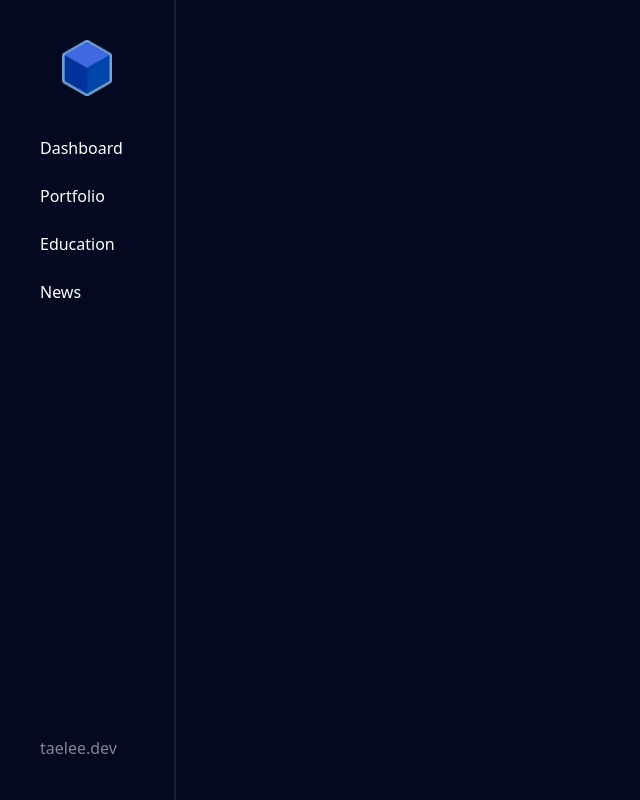
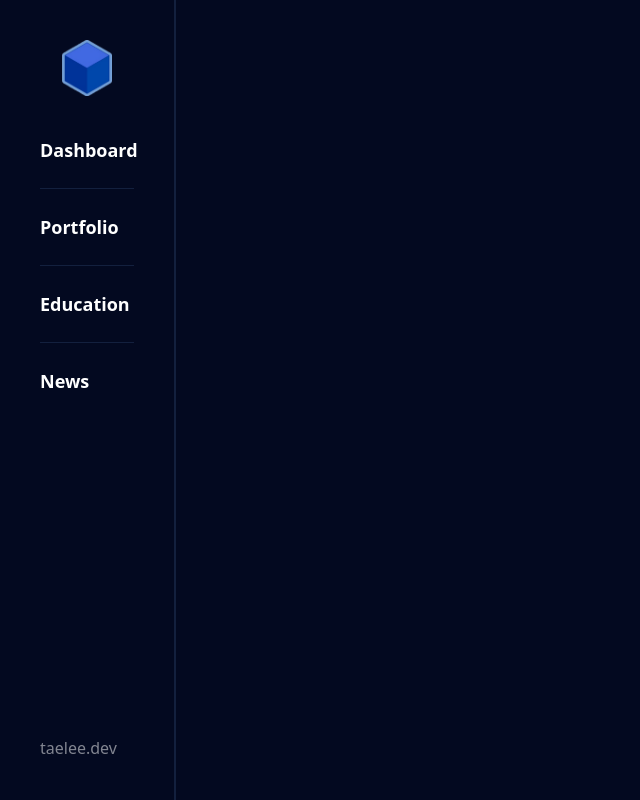
Before and after one commit to taeleenz38/block-pilot, a Next.js app: page / in a window 1280 px wide. Shown: the whole page, without its empty margins (0-640 px from the left). Built offline with nearby package versions, Linux system fonts and the light colour scheme.

Commit message:
navbar desktop view complete

```diff
--- a/components/navigation/navbar.tsx
+++ b/components/navigation/navbar.tsx
@@ -9,22 +9,27 @@ const Navbar = () => {
         <Link href="/" className="w-full flex justify-center mb-10">
           <Image src="/logo.png" alt="logo" width={50} height={50} />
         </Link>
-        <div className="flex flex-col gap-6">
+        <div className="flex flex-col gap-6 font-semibold text-lg">
           <Link href="/dashboard" className="hover:text-blue-300 duration-150">
             Dashboard
           </Link>
+          <div className="border-t border-primary-border"></div>
           <Link href="/portfolio" className="hover:text-blue-300 duration-150">
             Portfolio
           </Link>
+          <div className="border-t border-primary-border"></div>
           <Link href="/education" className="hover:text-blue-300 duration-150">
             Education
           </Link>
+          <div className="border-t border-primary-border"></div>
           <Link href="/news" className="hover:text-blue-300 duration-150">
             News
           </Link>
         </div>
       </div>
-      <Link href="/" className="opacity-50 hover:opacity-100 duration-150">taelee.dev</Link>
+      <Link href="/" className="opacity-50 hover:opacity-100 duration-150">
+        taelee.dev
+      </Link>
     </div>
   );
 };
```
